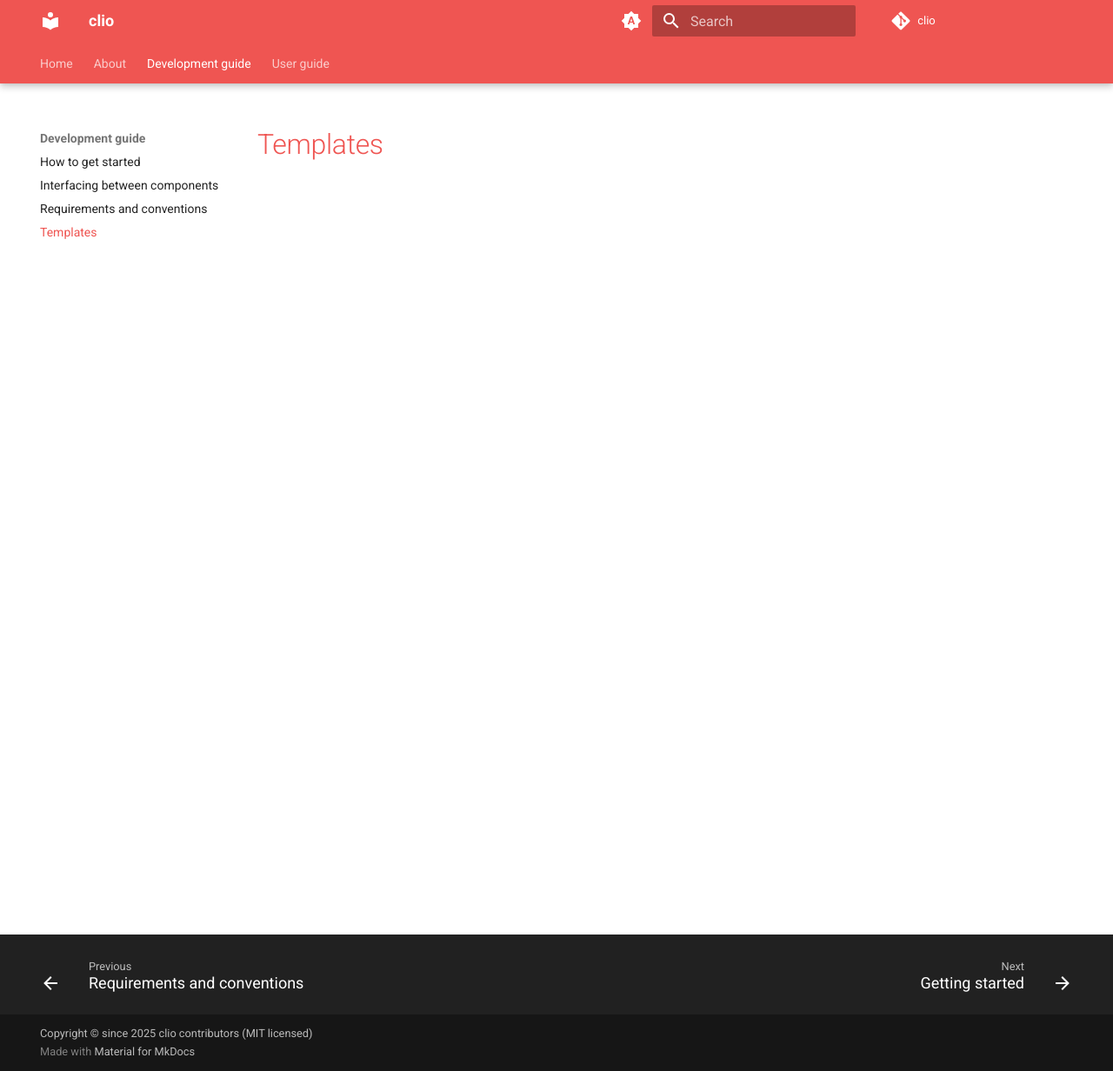
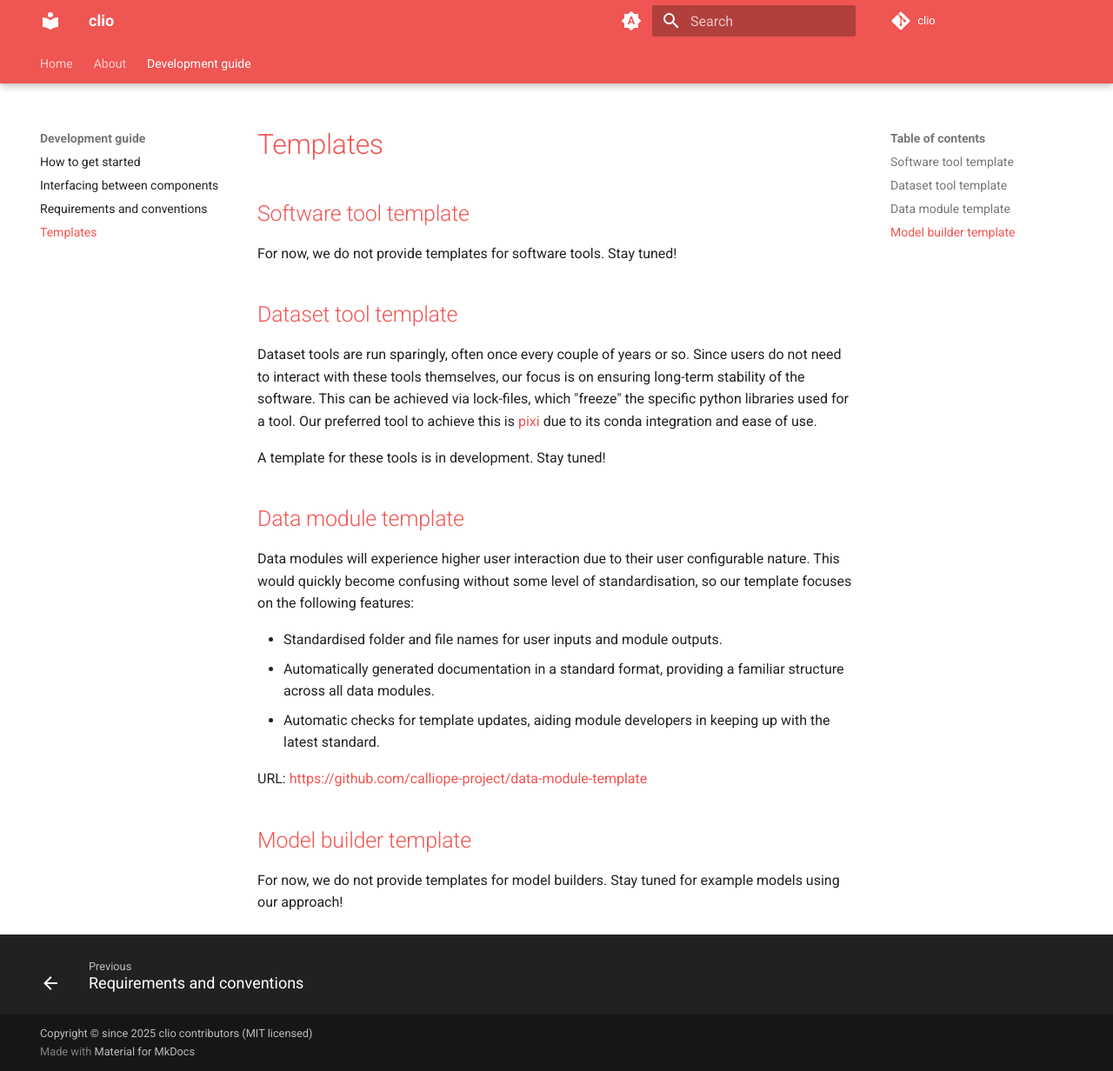
Before and after one commit to calliope-project/clio, an MkDocs documentation site: the page built from docs/development_guide/templates.md, in a window 1280 px wide and 1232 px high. Shown: the whole window at 87% size. Built offline with MkDocs 1.6.1 and Material for MkDocs 9.7.7, drawn with Linux system fonts in a browser that asks for light colours; comment, search, counter and statistics services are not loaded.

Commit message:
Documentation fixes

```diff
--- a/docs/development_guide/templates.md
+++ b/docs/development_guide/templates.md
@@ -1 +1,32 @@
 # Templates
+
+## Software tool template
+
+For now, we do not provide templates for software tools.
+Stay tuned!
+
+## Dataset tool template
+
+Dataset tools are run sparingly, often once every couple of years or so.
+Since users do not need to interact with these tools themselves, our focus is on ensuring long-term stability of the software.
+This can be achieved via lock-files, which "freeze" the specific python libraries used for a tool.
+Our preferred tool to achieve this is [pixi](https://pixi.sh/latest/) due to its conda integration and ease of use.
+
+A template for these tools is in development.
+Stay tuned!
+
+## Data module template
+
+Data modules will experience higher user interaction due to their user configurable nature.
+This would quickly become confusing without some level of standardisation, so our template focuses on the following features:
+
+- Standardised folder and file names for user inputs and module outputs.
+- Automatically generated documentation in a standard format, providing a familiar structure across all data modules.
+- Automatic checks for template updates, aiding module developers in keeping up with the latest standard.
+
+URL: <https://github.com/calliope-project/data-module-template>
+
+## Model builder template
+
+For now, we do not provide templates for model builders.
+Stay tuned for example models using our approach!
--- a/docs/user_guide/getting_started.md
+++ /dev/null
@@ -1 +0,0 @@
-# Getting started
```
Also changed, not shown: docs/development_guide/getting_started.md (+6 -6 lines), docs/development_guide/interfacing.md (+3 -3 lines), docs/development_guide/requirements.md (+1 -1 lines), docs/index.md (+1 -1 lines).
